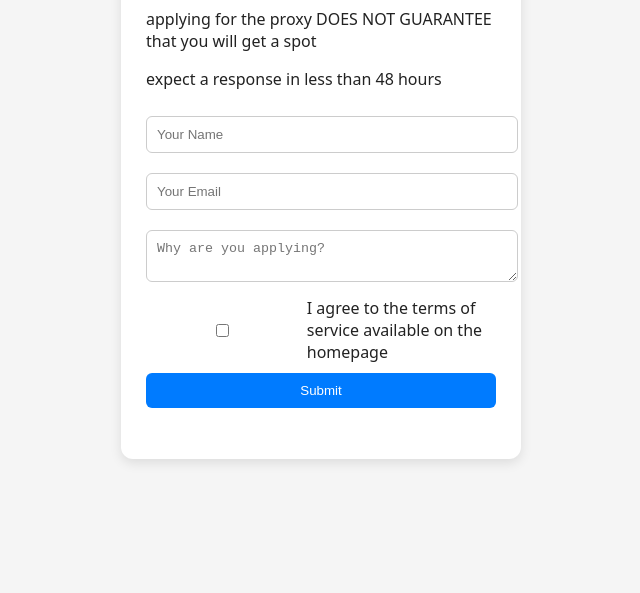
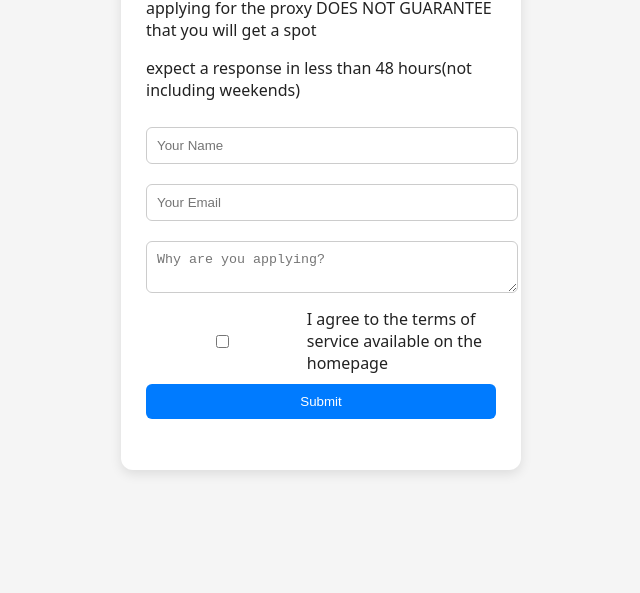
Before and after one commit to ethanytangcodes/apply, a plain HTML site: page index.html in a window 1280 px wide. Shown: the part 223-816 px from the top of the page, without its empty margins (319-959 px from the left). Drawn offline with Linux system fonts and the light colour scheme.

Commit message:
Update index.html

```diff
--- a/index.html
+++ b/index.html
@@ -59,7 +59,7 @@
   <form id="appForm">
     <h2>Application Form</h2>
     <p>applying for the proxy DOES NOT GUARANTEE that you will get a spot</p>
-    <p>expect a response in less than 48 hours</p>
+    <p>expect a response in less than 48 hours(not including weekends)</p>
     <input type="text" id="name" placeholder="Your Name" required />
     <input type="email" id="email" placeholder="Your Email" required />
     <textarea id="message" placeholder="Why are you applying?" required></textarea>
```
